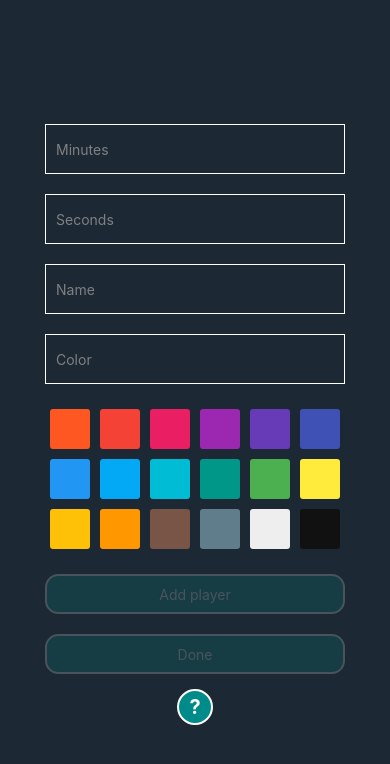
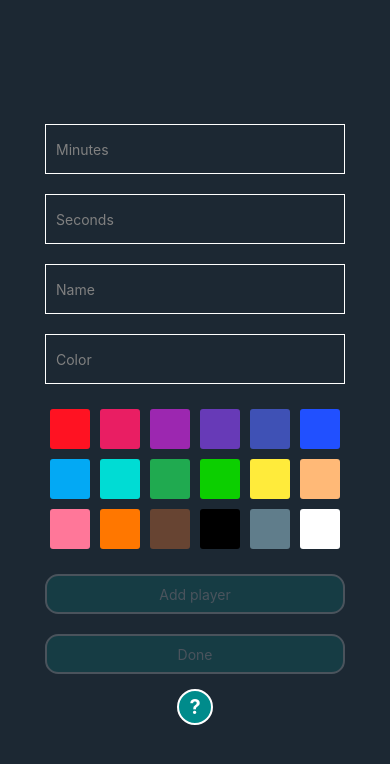
Before and after one commit to jhpyyk/turn-timer, a React Native app: screen / in a window 390 px wide. Shown: the top 764 px of the page. Built offline with nearby package versions, Linux system fonts and the light colour scheme.

Commit message:
Tweak color picker colors

```diff
--- a/src/components/form/ColorPick.js
+++ b/src/components/form/ColorPick.js
@@ -5,24 +5,24 @@ import PropTypes from "prop-types";
 export default function ColorPick(props) {
   const [selected, setSelected] = useState(null);
   const colors = [
-    "#FF5722",
-    "#F44336",
+    "#FF1222",
     "#E91E63",
     "#9C27B0",
     "#673AB7",
     "#3F51B5",
-    "#2196F3",
+    "#2150FF",
     "#03A9F4",
-    "#00BCD4",
-    "#009688",
-    "#4CAF50",
+    "#00DCD4",
+    "#20AA50",
+    "#0CCF00",
     "#FFEB3B",
-    "#FFC107",
-    "#FF9800",
-    "#795548",
+    "#FFB977",
+    "#FF7799",
+    "#FF7700",
+    "#674432",
+    "#000000",
     "#607D8B",
-    "#EEEEEE",
-    "#111111",
+    "#FFFFFF",
   ];
 
   const cubePressHandle = (index) => {
```
